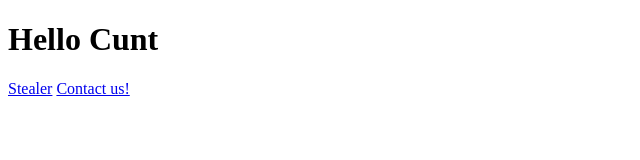
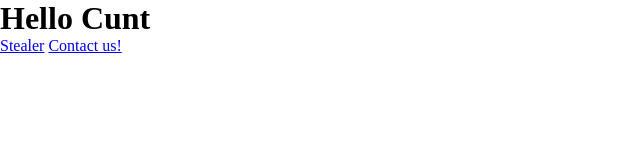
Before and after one commit to 6Maxii/panel, a plain HTML site: page index.html in a window 1280 px wide. Shown: the whole page, without its empty margins (0-640 px from the left). Drawn offline with Linux system fonts and the light colour scheme; files that its build step writes are made by us from their sources.

Commit message:
Addition of styling

```diff
--- a/index.html
+++ b/index.html
@@ -3,6 +3,7 @@
     <head>
         <meta charset="utf-8">
         <title>MXStealer</title>
+        <link rel="stylesheet" type="text/css" href="styles.css" />
     </head>
 
     <body>
--- /dev/null
+++ b/pages/styles.css
@@ -0,0 +1,4 @@
+* {
+    margin: 0px;
+    padding: 0px;
+}
```
